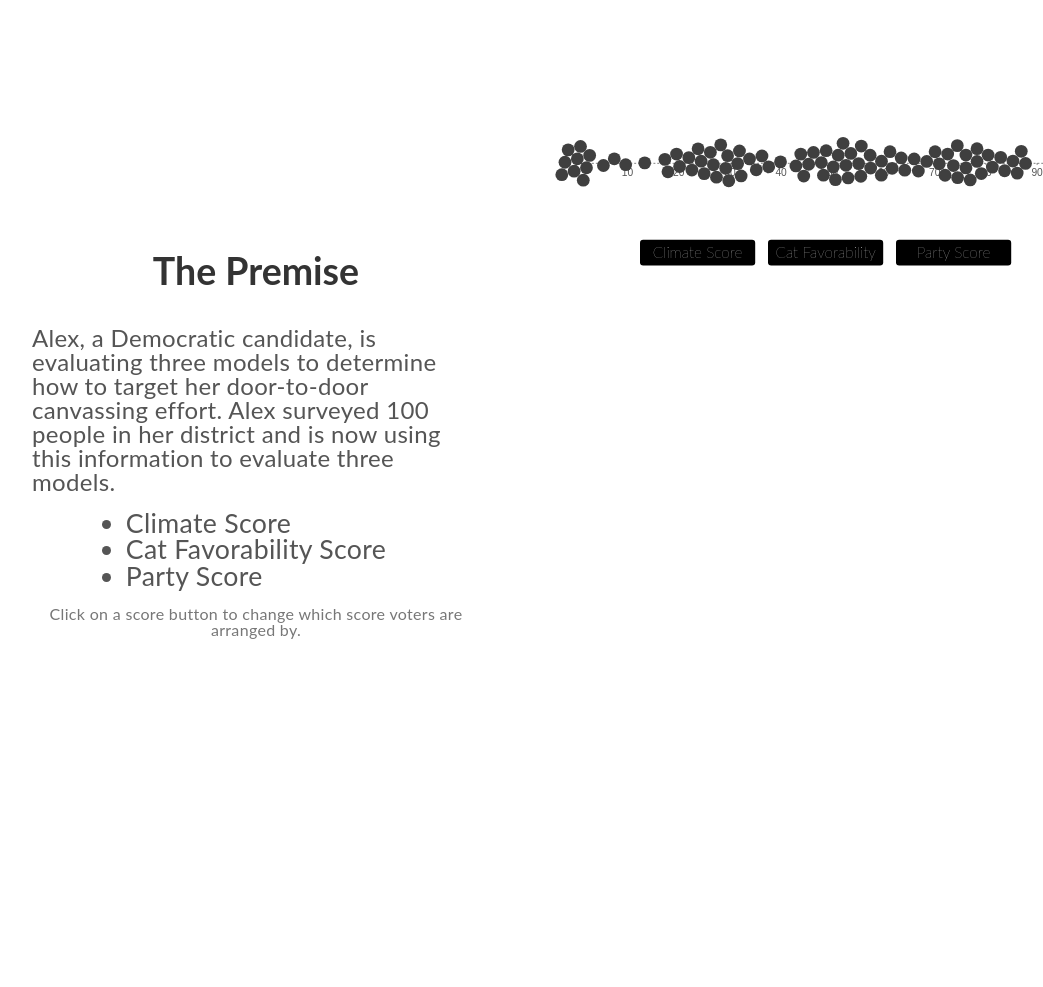
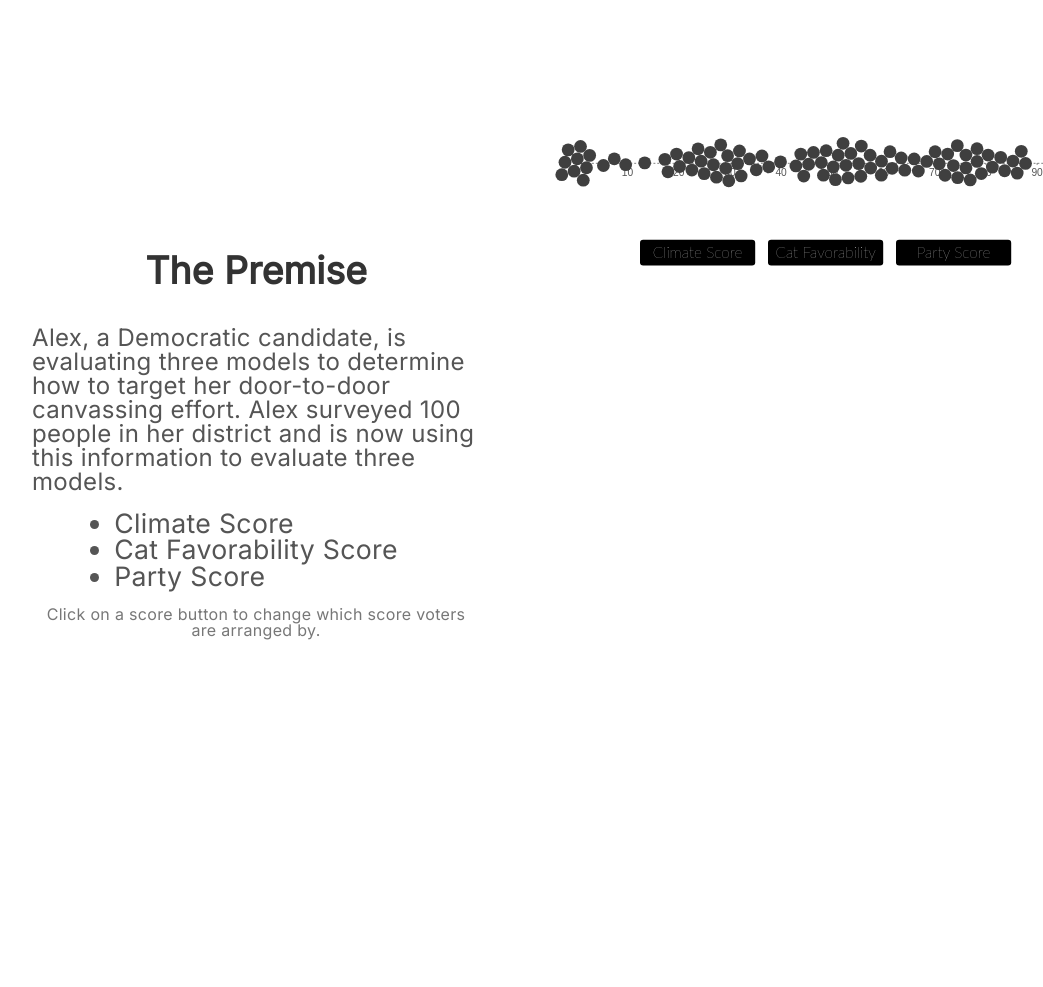
Before and after one commit to lwgover/model-eval, a plain HTML site: page index.html in a window 1280 px wide. Shown: the part 813-1800 px from the top of the page, without its empty margins (64-1107 px from the left). Drawn offline with nearby package versions, Linux system fonts and the light colour scheme.

Commit message:
updated style.css

```diff
--- a/index.html
+++ b/index.html
@@ -6,6 +6,7 @@
 	<meta http-equiv="X-UA-Compatible" content="IE=edge" />
 	<title>Model Evaluation!</title>
 	<meta name="description" content="Model Evaluation" />
+	<link href='https://fonts.googleapis.com/css?family=Inter' rel='stylesheet'>
 	<!-- <link rel="icon" type="image/x-icon" href="./favicon.ico"> -->
 	<meta name="viewport" content="width=device-width, initial-scale=1" />
 	<link rel="stylesheet" href="./style.css" />
--- a/style.css
+++ b/style.css
@@ -56,7 +56,7 @@ table {
 }
 
 body {
-  font-family: 'Lato',-apple-system, BlinkMacSystemFont, 'Segoe UI', Roboto, Oxygen,
+  font-family: 'Inter',-apple-system, BlinkMacSystemFont, 'Segoe UI', Roboto, Oxygen,
     Ubuntu, Cantarell, 'Open Sans', 'Helvetica Neue', sans-serif;
   color: #3b3b3b;
   font-size: 24px;
@@ -178,8 +178,8 @@ margin:0px;
 }
 
 .text-body {
-  font-size: calc(0.8 * 1.2vw + 1rem);
-  font-weight: 400;
+  font-size: calc(0.7 * 1.2vw + 1rem);
+  font-weight: 100;
   letter-spacing: 0.32px;
   color: #555;
   list-style-type: disc; /* Use disc for filled circles */
@@ -282,3 +282,7 @@ font-size: calc(0.4 * 1.2vw + 1rem);
 #initial-roc-chart {
   width:100%
 }
+.score-button {
+  font-family: 'Inter',-apple-system, BlinkMacSystemFont, 'Segoe UI', Roboto, Oxygen,
+    Ubuntu, Cantarell, 'Open Sans', 'Helvetica Neue', sans-serif;
+}
```
